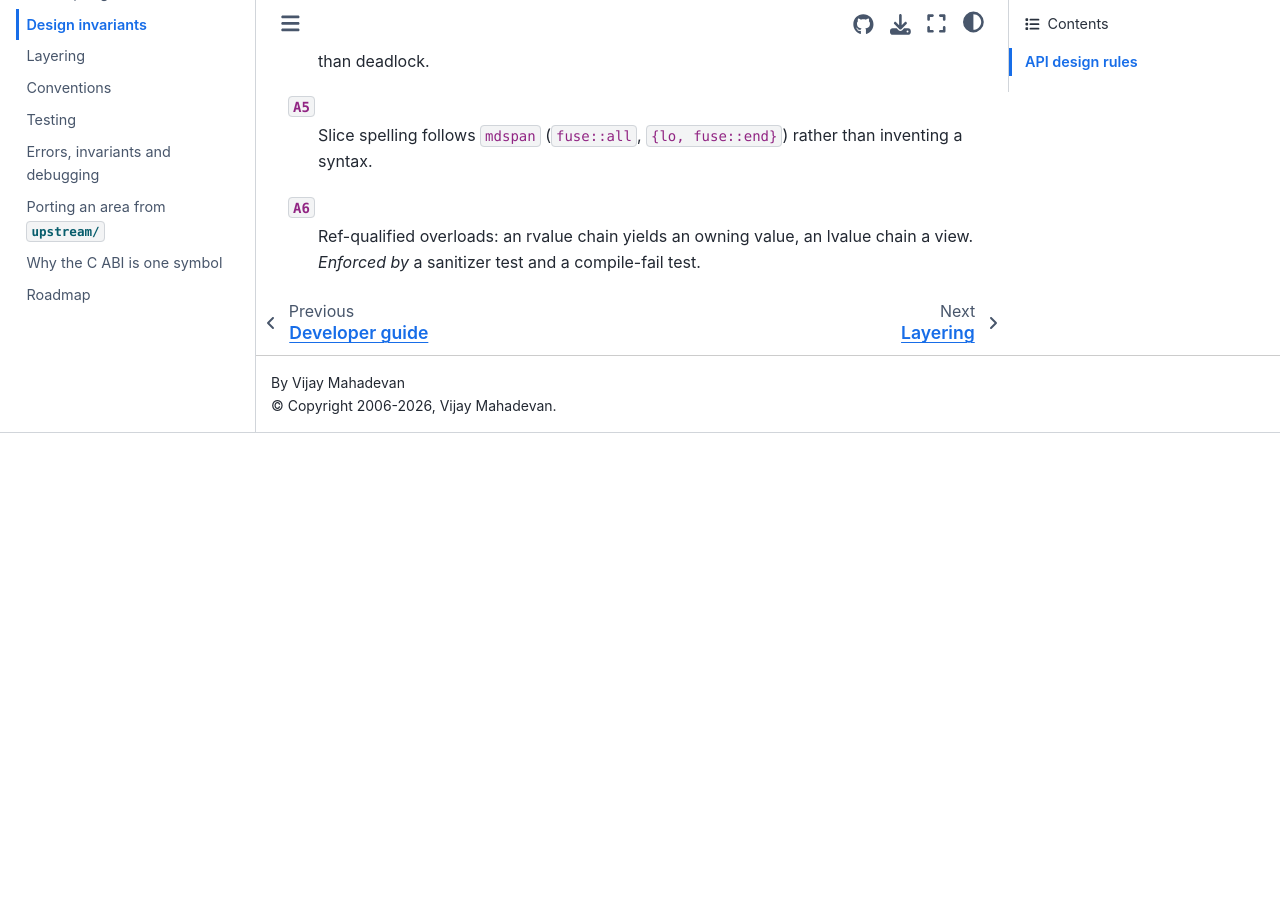
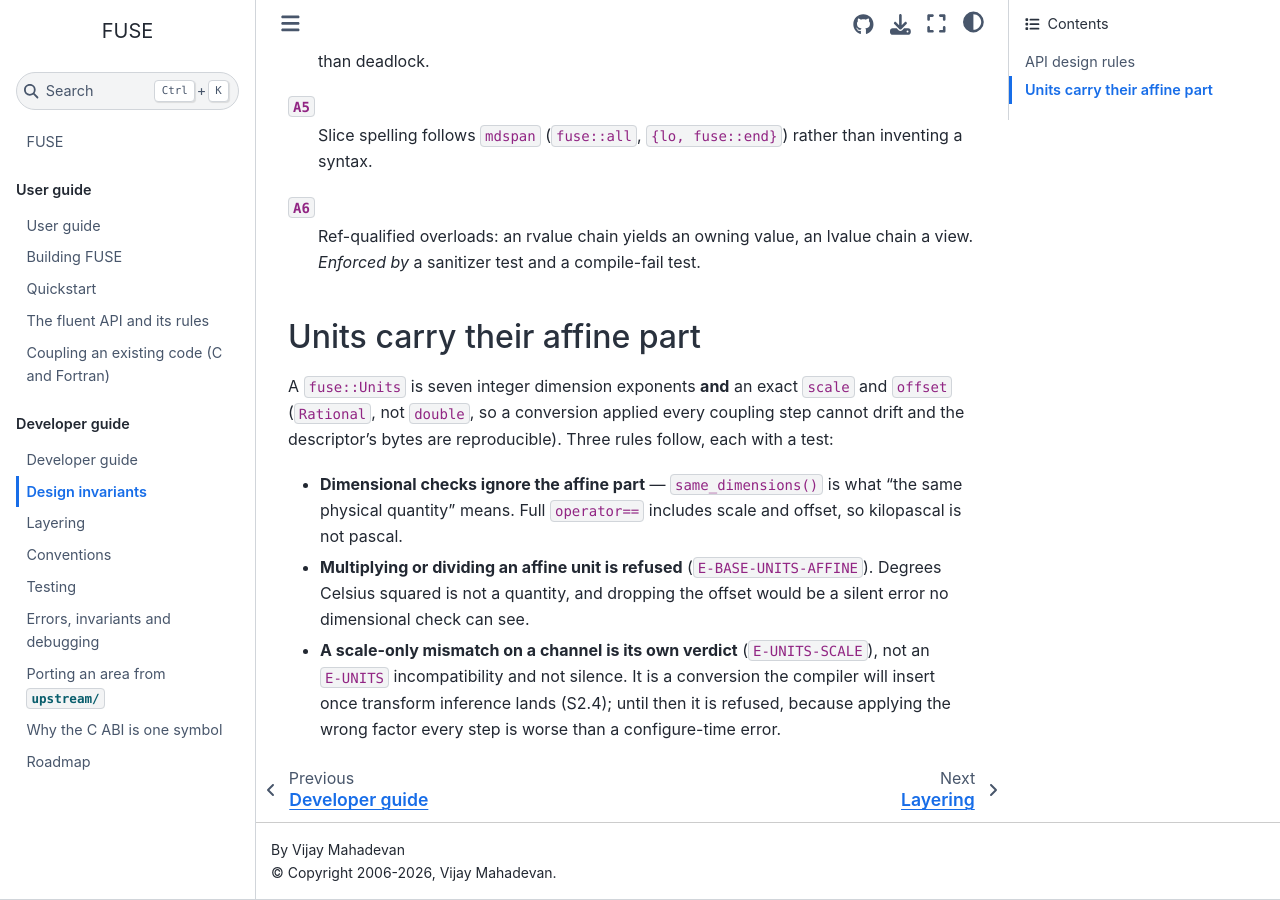
Before and after one commit to vijaysm/fuse, a Sphinx documentation site: the page built from docs/dev/invariants.md, in a window 1280 px wide and 900 px high, scrolled down 2168 px. Built offline with Sphinx 7.4.7 and the Sphinx Book theme 1.1.4, drawn with Linux system fonts in a browser that asks for light colours; before the commit the page ends 2601 px from its top, so only the background shows below that.

Commit message:
Carry exact unit scale through multiplication and refuse affine operands
The gate found the guard untested and the operators still dropping scale; E-BASE-UNITS-AFFINE now fires and km/h composes to 5/18 exactly.

```diff
--- a/docs/dev/invariants.md
+++ b/docs/dev/invariants.md
@@ -84,3 +84,19 @@
 `A6`
 : Ref-qualified overloads: an rvalue chain yields an owning value, an lvalue chain a view. *Enforced
   by* a sanitizer test and a compile-fail test.
+
+## Units carry their affine part
+
+A `fuse::Units` is seven integer dimension exponents **and** an exact `scale` and `offset`
+(`Rational`, not `double`, so a conversion applied every coupling step cannot drift and the
+descriptor's bytes are reproducible). Three rules follow, each with a test:
+
+- **Dimensional checks ignore the affine part** — `same_dimensions()` is what "the same physical
+  quantity" means. Full `operator==` includes scale and offset, so kilopascal is not pascal.
+- **Multiplying or dividing an affine unit is refused** (`E-BASE-UNITS-AFFINE`). Degrees Celsius
+  squared is not a quantity, and dropping the offset would be a silent error no dimensional check
+  can see.
+- **A scale-only mismatch on a channel is its own verdict** (`E-UNITS-SCALE`), not an `E-UNITS`
+  incompatibility and not silence. It is a conversion the compiler will insert once transform
+  inference lands (S2.4); until then it is refused, because applying the wrong factor every step is
+  worse than a configure-time error.
```
Also changed, not shown: build-evidence/model-mutations.md (added, +13 -0 lines), docs/dev/layering.md (+9 -0 lines), docs/dev/roadmap.md (+1 -1 lines), 6 other files.
